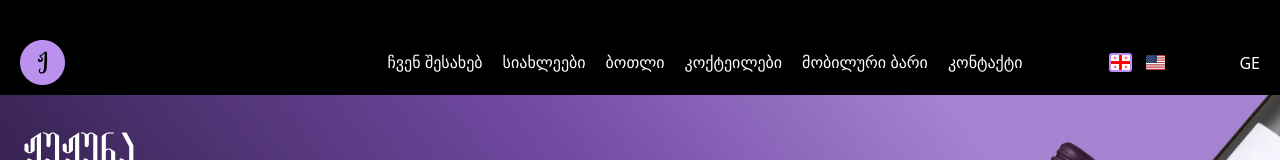
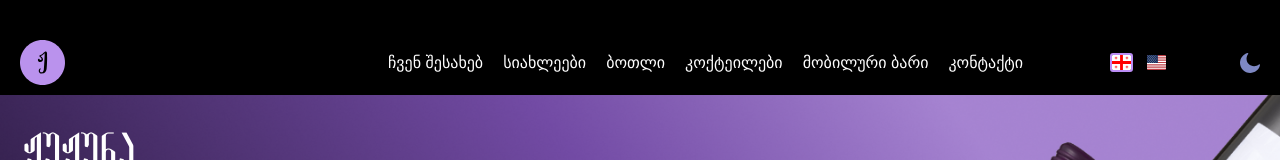
Before and after one commit to DavitDvalashvili/zhuzhuna-wine, a React (Vite) app: page / in a window 1280 px wide. Shown: the top 160 px of the page. Built offline with nearby package versions, Linux system fonts and the light colour scheme; no server answers; a web font is replaced by a local one.

Commit message:
feat: add animation functionality

```diff
--- a/package.json
+++ b/package.json
@@ -13,14 +13,18 @@
     "autoprefixer": "^10.4.19",
     "axios": "^1.7.2",
     "emailjs-com": "^3.2.0",
+    "framer-motion": "^11.3.8",
     "postcss": "^8.4.39",
     "prop-types": "^15.8.1",
     "react": "^18.2.0",
-    "react-dom": "^18.2.0"
+    "react-dom": "^18.2.0",
+    "react-intersection-observer": "^9.13.0",
+    "react-scroll": "^1.9.0"
   },
   "devDependencies": {
     "@types/react": "^18.2.66",
     "@types/react-dom": "^18.2.22",
+    "@types/react-scroll": "^1.8.10",
     "@vitejs/plugin-react": "^4.2.1",
     "eslint": "^8.57.0",
     "eslint-plugin-react": "^7.34.1",
--- a/src/Layout/Header.jsx
+++ b/src/Layout/Header.jsx
@@ -1,19 +1,17 @@
 import logo from "/images/logo.svg";
 import useWindowWidth from "./../hooks/useWindowWidth.jsx";
-//import ThemeSwitcher from "../components/header/ThemeSwitcher.jsx";
+import ThemeSwitcher from "../components/header/ThemeSwitcher.jsx";
 import { useLanguage } from "../context/languageContext.jsx";
 import NavBar from "../components/header/NavBar.jsx";
 import { useState } from "react";
-import useCountry from "../hooks/useCountry.jsx";
 
 const Header = () => {
   const width = useWindowWidth();
   const { language } = useLanguage();
   const [showNav, setShowNav] = useState(false);
-  const country = useCountry();
 
   return (
-    <header className="bg-backgroundColor-dark-backgroundCol px-[20px] pt-[40px] pb-[10px] flex items-center gap-[15px] relative xl:px-[72px]  xl:py-[11px]">
+    <header className="sticky z-10 top-0 bg-backgroundColor-dark-backgroundCol px-[20px] pt-[40px] pb-[10px] flex items-center gap-[15px]  xl:px-[72px]  xl:py-[11px]">
       <img className="w-[45px] h-[45px] mr-auto" src={logo} alt="logo" />
       {showNav || width > 1024 ? <NavBar /> : ""}
       <div className="text-color-primary text-[24px] mr-[42px] ">
@@ -28,8 +26,7 @@ const Header = () => {
           </button>
         )}
       </div>
-      {/* <ThemeSwitcher /> */}
-      <div className="text-white"> {country.country}</div>
+      <ThemeSwitcher />
     </header>
   );
 };
--- /dev/null
+++ b/src/animations/animationVariants.jsx
@@ -0,0 +1,6 @@
+const animationVariants = {
+  hidden: { opacity: 0, y: 100 },
+  visible: { opacity: 1, y: 0, transition: { duration: 1 } },
+};
+
+export default animationVariants;
--- a/src/components/About.jsx
+++ b/src/components/About.jsx
@@ -1,27 +1,34 @@
 import marani from "/images/marani.png";
 import { useLanguage } from "../context/languageContext.jsx";
+import { motion } from "framer-motion";
+import useAnimateOnScroll from "./../hooks/useAnimateOnScroll.jsx";
+import animationVariants from "./../animations/animationVariants.jsx";
 
 const About = () => {
   const { language } = useLanguage();
+  const [ref, controls, variants] = useAnimateOnScroll(animationVariants);
 
   return (
     <section
+      id="about-us"
       className="h-[532px] text-[14px] md:text-[16px] xl:text-[24px] bg-cover xl:bg-right bg-center text-color-primary xl:h-[652px] px-[20px] py-[23px] xl:px-[80px] xl:py-[70px]"
       style={{
         backgroundImage: `url(${marani})`,
       }}
+      ref={ref}
     >
+      <motion.div initial="hidden" animate={controls} variants={variants}>
         <h2 className="text-[48px] font-tommaso mb-[32px]">
           {language == "GE" ? "ჩვენ შესახებ" : "ABOUT US"}
         </h2>
         <div className="font-arialgeo max-w-[700px] xl:max-w-[928px]">
-        <p className="mb-[16px] ">
+          <p className="mb-[16px]">
             {language == "GE"
               ? "ჟუჟუნა ძალიან მშრალი და მომჟავო ღვინო 2017 წელს შეიქმნა."
               : "Zhuzhuna is a very dry and acidic wine created in 2017."}
           </p>
 
-        <p className="mb-[16px] ">
+          <p className="mb-[16px]">
             {language == "GE"
               ? `ბევრი ფიქრისა და ღვინის მრავალწლიანი სიყვარულის შემდეგ, კომპანია,
         ჩვენივე სახსრებით, 6-მა მეგობარმა დავაარსეთ. ჩვენი მთავარი მიზანი,
@@ -33,7 +40,7 @@ const About = () => {
           did not exist before.`}
           </p>
 
-        <p className="mb-[16px] ">
+          <p className="mb-[16px]">
             {language == "GE"
               ? `ჩამოსასხმელი ჟუჟუნა საქართველოს უამრავ კაფე-ბარს მალევე დაუმეგობრდა და
         2020 წელს ბოთლის ფორმითაც შეავსო მაღაზიათა ქსელი, რაც ასეთ მოკლე დროში,
@@ -43,7 +50,7 @@ const About = () => {
           for us in such a short time.`}
           </p>
 
-        <p className="mb-[16px] ">
+          <p className="mb-[16px]">
             {language == "GE"
               ? `ჟუჟუს ისტორია საქართველოს ფარგლებსაც სცდება და ჩინეთსა და იაპონიაში
         ექსპორტით გააქვს თბილისური დალევის კულტურა.`
@@ -51,6 +58,7 @@ const About = () => {
             Tbilisi drinking culture to China and Japan.`}
           </p>
         </div>
+      </motion.div>
     </section>
   );
 };
--- a/src/components/Bottle.jsx
+++ b/src/components/Bottle.jsx
@@ -3,13 +3,28 @@ import useWindowWidth from "./../hooks/useWindowWidth.jsx";
 import bottle from "/images/bottle.png";
 import bckg1 from "/images/bckg1.png";
 import bckg2 from "/images/bckg2.png";
+import useAnimateOnScroll from "./../hooks/useAnimateOnScroll.jsx";
+import animationVariants from "./../animations/animationVariants.jsx";
+import { motion } from "framer-motion";
 
 const Bottle = () => {
   const { language } = useLanguage();
   const width = useWindowWidth();
 
+  const [ref, controls, variants] = useAnimateOnScroll(animationVariants);
+
   return (
-    <section className="xl:px-[80px] bg-backgroundColor-backgroundCol ">
+    <section
+      id="bottle"
+      className="xl:px-[80px] bg-backgroundColor-backgroundCol "
+      ref={ref}
+    >
+      <motion.div
+        initial="hidden"
+        animate={controls}
+        variants={variants}
+        className="bg-backgroundColor-backgroundCol"
+      >
         <h2 className="mb-[20px] px-[20px] xl:px-[0px] text-[40px] xl:text-[64px] leading-[46px] font-tommaso ">
           {language == "GE" ? "ბოთლი" : "Bottle"}
         </h2>
@@ -42,7 +57,9 @@ const Bottle = () => {
                 <span>11%</span>
               </p>
               <p className="w-[140px] xs:w-[160px] h-[68px] xl:w-[173px]  xl:h-[84px] bg-buttonColor-primary  rounded-[10px] flex flex-col justify-center items-center ">
-              <span>{language == "GE" ? "ბუნებრივი გაზი" : "Natural Gas"}</span>
+                <span>
+                  {language == "GE" ? "ბუნებრივი გაზი" : "Natural Gas"}
+                </span>
                 <span>{language == "GE" ? "2.5 ბარი" : "2.5 bar"}</span>
               </p>
             </div>
@@ -59,6 +76,7 @@ const Bottle = () => {
             </div>
           </div>
         </div>
+      </motion.div>
     </section>
   );
 };
--- a/src/components/Cocktails.jsx
+++ b/src/components/Cocktails.jsx
@@ -1,11 +1,21 @@
 import { useLanguage } from "../context/languageContext.jsx";
 import cocktails from "./../assets/cocktails.json";
+import useAnimateOnScroll from "./../hooks/useAnimateOnScroll.jsx";
+import animationVariants from "./../animations/animationVariants.jsx";
+import { motion } from "framer-motion";
 
 const Cocktails = () => {
   const { language } = useLanguage();
 
+  const [ref, controls, variants] = useAnimateOnScroll(animationVariants);
+
   return (
-    <section className="pt-[15px] xl:px-[80px] xl:pb-[40px] bg-backgroundColor-backgroundCol">
+    <section
+      ref={ref}
+      id="cocktails"
+      className="pt-[15px] xl:px-[80px] xl:pb-[40px] bg-backgroundColor-backgroundCol"
+    >
+      <motion.div initial="hidden" animate={controls} variants={variants}>
         <h2 className="mb-[20px] px-[20px] xl:px-[0px] text-[40px] xl:text-[64px] leading-[46px] font-tommaso ">
           {language == "GE" ? "კოქტეილი" : "Cocktail"}
         </h2>
@@ -60,6 +70,7 @@ const Cocktails = () => {
             </div>
           ))}
         </div>
+      </motion.div>
     </section>
   );
 };
--- a/src/components/Contact.jsx
+++ b/src/components/Contact.jsx
@@ -4,10 +4,15 @@ import { useLanguage } from "../context/languageContext.jsx";
 import banner4 from "/images/banner4.png";
 import banner1 from "/images/banner1.png";
 import useWindowWidth from "./../hooks/useWindowWidth.jsx";
+import useAnimateOnScroll from "./../hooks/useAnimateOnScroll.jsx";
+import animationVariants from "./../animations/animationVariants.jsx";
+import { motion } from "framer-motion";
 
 const Contact = () => {
   const { language } = useLanguage();
   const width = useWindowWidth();
+
+  const [ref, controls, variants] = useAnimateOnScroll(animationVariants);
 
   const [formData, setFormData] = useState({
     mobile: "",
@@ -56,12 +61,17 @@ const Contact = () => {
 
   return (
     <section
+      id="contact"
       className="flex justify-between md:justify-evenly  bg-cover bg-left h-[352px] xl:h-[594px] px-[20px] xl:pl-[80px] xl:pr-[225px] xl:py-[112px] py-[26px] gap-[24px] xl:gap-[123px]"
       style={{
         backgroundImage: `url(${width < 1440 ? banner4 : banner1})`,
       }}
+      ref={ref}
     >
-      <form
+      <motion.form
+        initial="hidden"
+        animate={controls}
+        variants={variants}
         onSubmit={handleSubmit}
         className="space-y-3 xl:space-y-[17px] w-[209px] xl:w-[328px]"
       >
@@ -131,8 +141,13 @@ const Contact = () => {
         >
           {language == "GE" ? "გაგზავნა" : "SEND"}
         </button>
-      </form>
-      <div className="max-w-[177px] text-[12px] xl:text-[24px] text-color-primary font-arialgeo xl:max-w-[unset] xl:w-[685px]">
+      </motion.form>
+      <motion.div
+        initial="hidden"
+        animate={controls}
+        variants={variants}
+        className="max-w-[177px] text-[12px] xl:text-[24px] text-color-primary font-arialgeo xl:max-w-[unset] xl:w-[685px]"
+      >
         <p className="mb-[9px]">
           {language == "GE"
             ? `ქორფა ჟუჟუნა უამრავ კაფე-ბარში შეგხვდება და შენთვის საყვარელ
@@ -151,7 +166,7 @@ const Contact = () => {
             does not require additional packaging, making it particularly environmentally
             friendly and not contributing to pollution.`}
         </p>
-      </div>
+      </motion.div>
     </section>
   );
 };
--- a/src/components/MobileBar.jsx
+++ b/src/components/MobileBar.jsx
@@ -1,16 +1,24 @@
 import banner2 from "/images/banner2.png";
 import { useLanguage } from "../context/languageContext.jsx";
+import useAnimateOnScroll from "./../hooks/useAnimateOnScroll.jsx";
+import animationVariants from "./../animations/animationVariants.jsx";
+import { motion } from "framer-motion";
 
 const MobileBar = () => {
   const { language } = useLanguage();
 
+  const [ref, controls, variants] = useAnimateOnScroll(animationVariants);
+
   return (
     <section
+      ref={ref}
+      id="mobile-bar"
       className="h-[259px] bg-cover  bg-bottom p-[12px] xl:p-[101px] xl:h-[635px]"
       style={{
         backgroundImage: `url(${banner2})`,
       }}
     >
+      <motion.div initial="hidden" animate={controls} variants={variants}>
         <div className="md:mr-[150px] xl:mr-[0px] w-[305px] ml-auto xl:w-[705px]">
           <h2 className="text-color-black text-[32px] xl:text-[64px] xl:leading-[74px] leading-[37px] font-tommaso xl:mb-[52px]">
             {language == "GE" ? "მობილური ბარი" : "Mobile Bar"}
@@ -37,6 +45,7 @@ const MobileBar = () => {
             {language == "GE" ? " გაიგე მეტი" : "See more"}
           </button>
         </div>
+      </motion.div>
     </section>
   );
 };
--- a/src/components/News.jsx
+++ b/src/components/News.jsx
@@ -1,12 +1,22 @@
 import news from "./../assets/news.json";
 import { useLanguage } from "../context/languageContext.jsx";
 import Button from "./Button.jsx";
+import useAnimateOnScroll from "./../hooks/useAnimateOnScroll.jsx";
+import animationVariants from "./../animations/animationVariants.jsx";
+import { motion } from "framer-motion";
 
 const News = () => {
   const { language } = useLanguage();
 
+  const [ref, controls, variants] = useAnimateOnScroll(animationVariants);
+
   return (
-    <section className="p-[20px] xl:px-[80px] xl:py-[40px] bg-backgroundColor-backgroundCol ">
+    <section
+      ref={ref}
+      id="news"
+      className="p-[20px] xl:px-[80px] xl:py-[40px] bg-backgroundColor-backgroundCol "
+    >
+      <motion.div initial="hidden" animate={controls} variants={variants}>
         <h2 className="mb-[20px] text-[48px] xl:text-[64px] leading-[56px] font-tommaso">
           {language == "GE" ? "სიახლეები" : "News"}
         </h2>
@@ -24,13 +34,16 @@ const News = () => {
               ></div>
               <div className="px-[16px] py-[20px] text-color-primary font-arialgeo flex flex-col gap-[20px]">
                 <p className="text-[14px]">{newsItem.date}</p>
-              <h3 className=" text-[24px] leading-[28px]">{newsItem.title}</h3>
+                <h3 className=" text-[24px] leading-[28px]">
+                  {newsItem.title}
+                </h3>
                 <p className="xl:h-[72px]">{newsItem.description}</p>
                 <Button />
               </div>
             </div>
           ))}
         </div>
+      </motion.div>
     </section>
   );
 };
--- a/src/components/Zhuzhuna.jsx
+++ b/src/components/Zhuzhuna.jsx
@@ -2,10 +2,15 @@ import bannerMobile from "/images/banner3.png";
 import bannerDesktop from "/images/banner.png";
 import useWindowWidth from "./../hooks/useWindowWidth.jsx";
 import { useLanguage } from "../context/languageContext.jsx";
+import useAnimateOnScroll from "./../hooks/useAnimateOnScroll.jsx";
+import animationVariants from "./../animations/animationVariants.jsx";
+import { motion } from "framer-motion";
 
 const Zhuzhuna = () => {
   const width = useWindowWidth();
   const { language } = useLanguage();
+
+  const [ref, controls, variants] = useAnimateOnScroll(animationVariants);
 
   return (
     <section
@@ -13,7 +18,9 @@ const Zhuzhuna = () => {
       style={{
         backgroundImage: `url(${width >= 768 ? bannerDesktop : bannerMobile})`,
       }}
+      ref={ref}
     >
+      <motion.div initial="hidden" animate={controls} variants={variants}>
         <h1 className="text-[48px] leading-[56px] font-tommaso xl:text-[72px] xl:leading-[83px]">
           {language == "GE" ? "ჟუჟუნა" : "Zhuzhuna"}
         </h1>
@@ -29,6 +36,7 @@ const Zhuzhuna = () => {
               : "It is made from early harvest Rkatsiteli and green grapes, which gives it a distinctive acidity. Additionally, it acquires a natural light effervescence from secondary fermentatio"}
           </p>
         )}
+      </motion.div>
     </section>
   );
 };
--- a/src/components/header/NavBar.jsx
+++ b/src/components/header/NavBar.jsx
@@ -1,33 +1,62 @@
+import { Link } from "react-scroll";
+import { useLanguage } from "../../context/languageContext";
 import LanguageSwitcher from "./LanguageSwitcher";
-import { useLanguage } from "../../context/languageContext";
+import { motion } from "framer-motion";
+import useWindowWidth from "./../../hooks/useWindowWidth";
 
 const NavBar = () => {
   const { language } = useLanguage();
+  const width = useWindowWidth();
+
+  const variants =
+    width >= 1440
+      ? {
+          hidden: { opacity: 0, x: 500 },
+          visible: { opacity: 1, x: 0, transition: { duration: 1.5 } },
+        }
+      : {
+          hidden: { opacity: 0, x: 0 },
+          visible: { opacity: 1, x: 0, transition: { duration: 1.5 } },
+        };
 
   return (
-    <nav className="px-[10px] py-[16px] bg-buttonColor-primary absolute top-[85px] right-[32px] w-[156px] text-color-primary font-arialgeo lg:static lg:p-0 lg:w-[780px] lg:flex lg:bg-transparent ">
-      <ul className="flex flex-col gap-[20px] text-[16px]  items-center xl:gap-[40px]  lg:flex-row lg:mr-auto xl:ml-[-222px]">
+    <motion.div initial="hidden" animate="visible" variants={variants}>
+      <nav className="px-[10px] py-[16px] bg-buttonColor-primary absolute top-[85px] right-[32px] w-[156px] text-color-primary font-arialgeo lg:static lg:p-0 lg:w-[780px] lg:flex lg:bg-transparent">
+        <ul className="flex flex-col gap-[20px] text-[16px] items-center xl:gap-[40px] lg:flex-row lg:mr-auto xl:ml-[-222px]">
           <li className="leading-[18px] cursor-pointer">
+            <Link to="about-us" smooth={true} duration={700}>
               {language === "GE" ? "ჩვენ შესახებ" : "About Us"}
+            </Link>
           </li>
           <li className="leading-[18px] cursor-pointer">
+            <Link to="news" smooth={true} duration={700}>
               {language === "GE" ? "სიახლეები" : "News"}
+            </Link>
           </li>
           <li className="leading-[18px] cursor-pointer">
+            <Link to="bottle" smooth={true} duration={700}>
               {language === "GE" ? "ბოთლი" : "Bottle"}
+            </Link>
           </li>
           <li className="leading-[18px] cursor-pointer">
+            <Link to="cocktails" smooth={true} duration={700}>
               {language === "GE" ? "კოქტეილები" : "Cocktails"}
+            </Link>
           </li>
           <li className="leading-[18px] cursor-pointer">
+            <Link to="mobile-bar" smooth={true} duration={700}>
               {language === "GE" ? "მობილური ბარი" : "Mobile Bar"}
+            </Link>
           </li>
           <li className="leading-[18px] cursor-pointer">
+            <Link to="contact" smooth={true} duration={700}>
               {language === "GE" ? "კონტაქტი" : "Contact"}
+            </Link>
           </li>
         </ul>
         <LanguageSwitcher />
       </nav>
+    </motion.div>
   );
 };
 
--- /dev/null
+++ b/src/hooks/useAnimateOnScroll.jsx
@@ -0,0 +1,18 @@
+import { useAnimation } from "framer-motion";
+import { useInView } from "react-intersection-observer";
+
+const useAnimateOnScroll = (animationVariants) => {
+  const controls = useAnimation();
+  const [ref, inView] = useInView({
+    triggerOnce: true,
+    threshold: 0.1,
+  });
+
+  if (inView) {
+    controls.start("visible");
+  }
+
+  return [ref, controls, animationVariants];
+};
+
+export default useAnimateOnScroll;
```
Also changed, not shown: 1 other file (tests, documents, lock files or other folders). Lines whose indentation alone changed are shown as unchanged.
